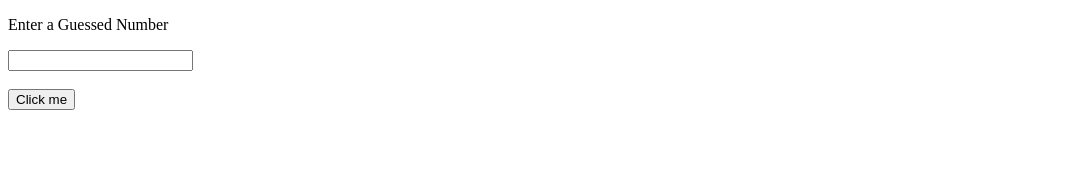
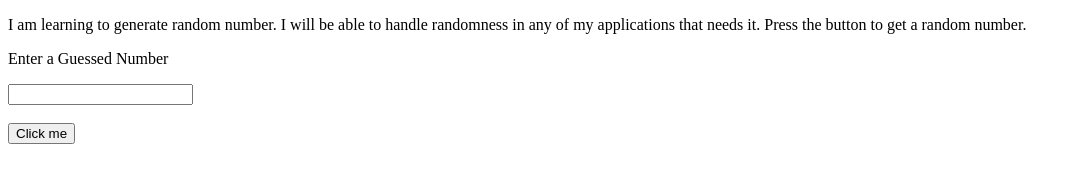
Before and after one commit to acciojob/Hot-or-Cold-Part-I-BalaChandraAkula, a website: page main.html in a window 1280 px wide. Shown: the whole page, without its empty margins (0-1076 px from the left). Drawn offline with Linux system fonts and the light colour scheme.

Commit message:
created a submission

```diff
--- a/main.html
+++ b/main.html
@@ -3,11 +3,13 @@
 <head>
 </head>
 <body>
+<p id="main">I am learning to generate random number. I will be able to handle randomness in any of my applications that needs it. Press the button to get a random number.</p>
+
 	<!-- p tag -->
     <p id = "user">Enter a Guessed Number </p>
     <input id= "guess"></input><br><br>
 	<!-- button -->
-	<button id="btn" onclick="genRandomNum()">Click me</button>
+  <button id="btn" onclick="genRandomNum()">Click me</button>
   <p id="num"></p>
     <!-- p tag -->
     <p id = "respond"></p>  <!-- This is the respone (Hot or Cold) -->
```
